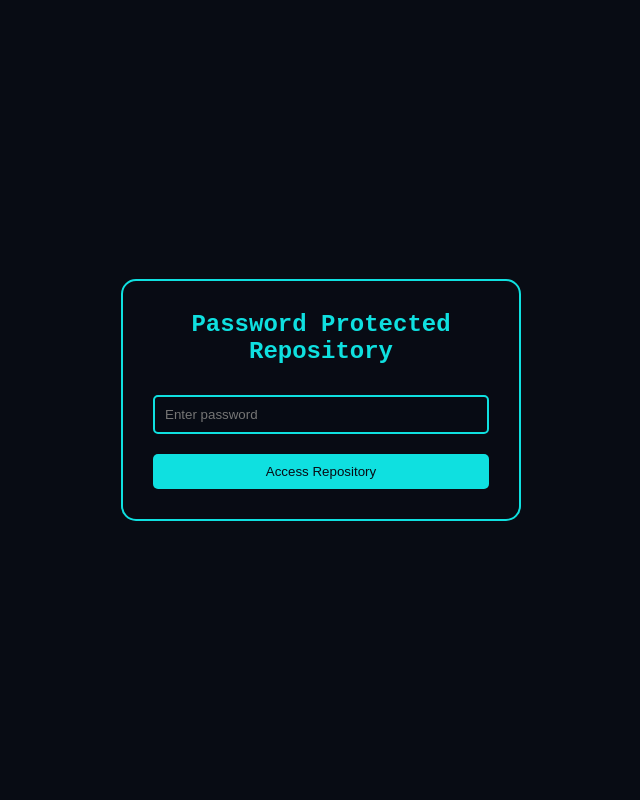
After one commit to Karannkx/Kxshare, a Python web app: template templates/password.html in a window 1280 px wide. The commit adds this page. Shown: the whole page, without its empty margins (319-959 px from the left). Run offline with Jinja, Linux system fonts and the light colour scheme; the template is opened without the code that fills it, so the values that code supplies are empty.

Commit message:
Assistant checkpoint: Fix alignment, add password protection and fix UI issues
Assistant generated file changes:
- templates/home.html: Fix homepage alignment
- main.py: Add password protection check, Move repo rendering to separate function
- templates/password.html: Add password protection page
- templates/view.html: Fix matrix animation z-index

---

User prompt:

homepage alignment phle jaisi krde or sun password protected links generate krne ke baad bhi password nhi mang rha vo theek kr or sun generated link pe jb mai gya check krne to waha animation 0101 wali background me nhi samne hi chal rhi hai to kuch repo ka content show nhi ho rha theek se to vo sb bhi theek kr uss page pe or agr url password protected hai to phle password mang agr password sahi dale to usko aage leke ja

Replit-Commit-Author: Assistant
Replit-Commit-Session-Id: e71d024a-e6af-4e6d-8cde-e98923e4e7fc

```diff
--- a/templates/home.html
+++ b/templates/home.html
@@ -34,12 +34,8 @@
             position: relative;
             max-width: 800px;
             width: 90%;
-            margin: 0 auto;
+            margin: 40px auto;
             background: rgba(8,12,20,0.8);
-            position: absolute;
-            top: 50%;
-            left: 50%;
-            transform: translate(-50%, -50%);
             padding: 30px;
             border-radius: 15px;
             border: 2px solid rgba(14,224,224,0.3);
--- /dev/null
+++ b/templates/password.html
@@ -0,0 +1,73 @@
+
+<!DOCTYPE html>
+<html>
+<head>
+    <title>Password Protected</title>
+    <meta name="viewport" content="width=device-width, initial-scale=1.0">
+    <style>
+        * { box-sizing: border-box; margin: 0; padding: 0; }
+        :root {
+            --primary: #0fe0e0;
+            --secondary: #ff2975;
+            --accent: #7928ff;
+            --bg: #080c14;
+        }
+        body {
+            font-family: 'Courier New', monospace;
+            background-color: var(--bg);
+            color: var(--primary);
+            min-height: 100vh;
+            display: flex;
+            align-items: center;
+            justify-content: center;
+        }
+        .container {
+            background: rgba(8,12,20,0.8);
+            padding: 30px;
+            border-radius: 15px;
+            border: 2px solid var(--primary);
+            width: 90%;
+            max-width: 400px;
+            text-align: center;
+        }
+        form {
+            margin-top: 20px;
+        }
+        input {
+            width: 100%;
+            padding: 10px;
+            margin: 10px 0;
+            background: rgba(8,12,20,0.6);
+            border: 2px solid var(--primary);
+            color: var(--primary);
+            border-radius: 5px;
+        }
+        button {
+            width: 100%;
+            padding: 10px;
+            background: var(--primary);
+            color: var(--bg);
+            border: none;
+            border-radius: 5px;
+            cursor: pointer;
+            margin-top: 10px;
+        }
+        .error {
+            color: var(--secondary);
+            margin-top: 10px;
+        }
+    </style>
+</head>
+<body>
+    <div class="container">
+        <h2>Password Protected Repository</h2>
+        <form method="POST">
+            <input type="password" name="password" placeholder="Enter password" required>
+            <button type="submit">Access Repository</button>
+        </form>
+        {% if error %}
+        <p class="error">Incorrect password!</p>
+        {% endif %}
+    </div>
+</body>
+</html>
--- a/templates/view.html
+++ b/templates/view.html
@@ -29,12 +29,12 @@
             width: 100%;
             height: 100%;
             pointer-events: none;
-            z-index: 1;
+            z-index: -1;
         }
         .container {
             max-width: 800px;
             margin: 0 auto;
-            background: rgba(0,20,0,0.7);
+            background: rgba(0,20,0,0.95);
             padding: 30px;
             border: 1px solid #00ff00;
             animation: fadeIn 0.5s ease-out;
```
Also changed, not shown: main.py (+15 -3 lines).
